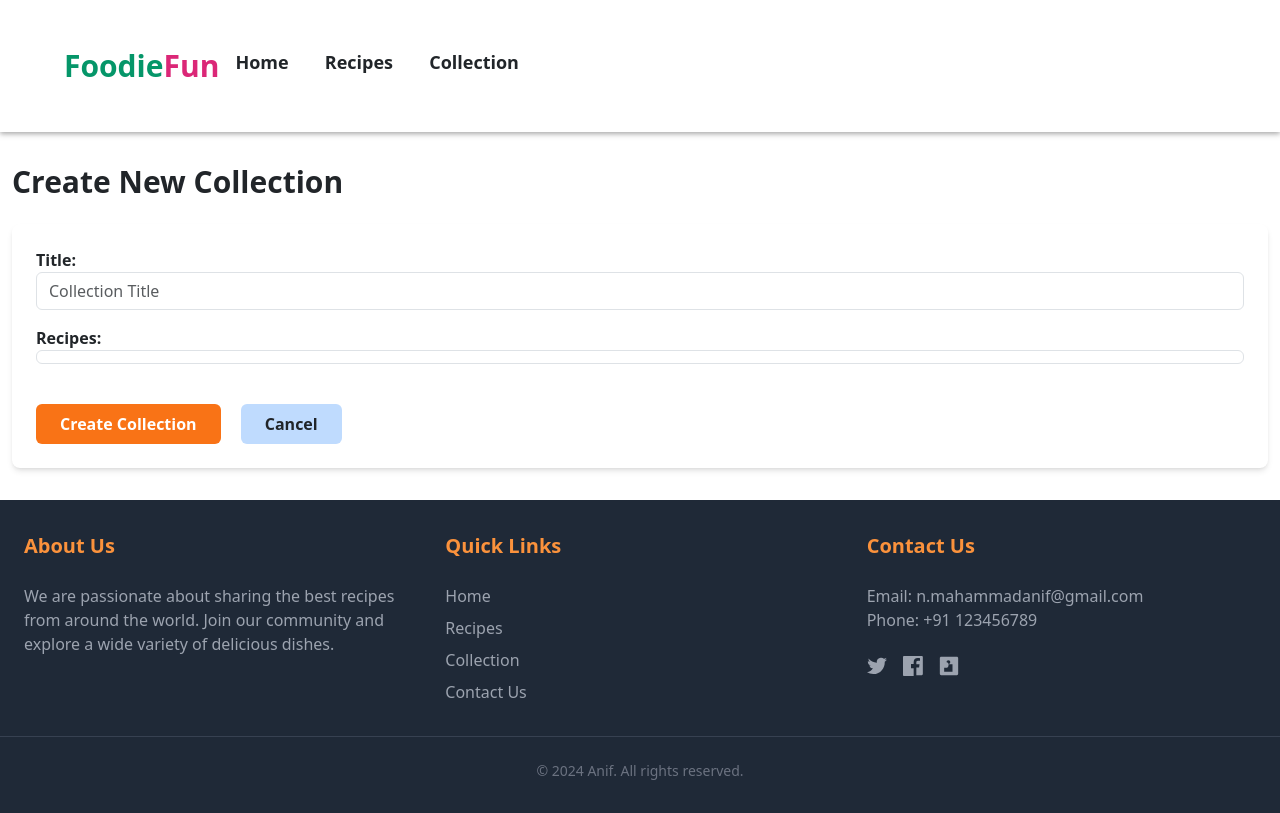
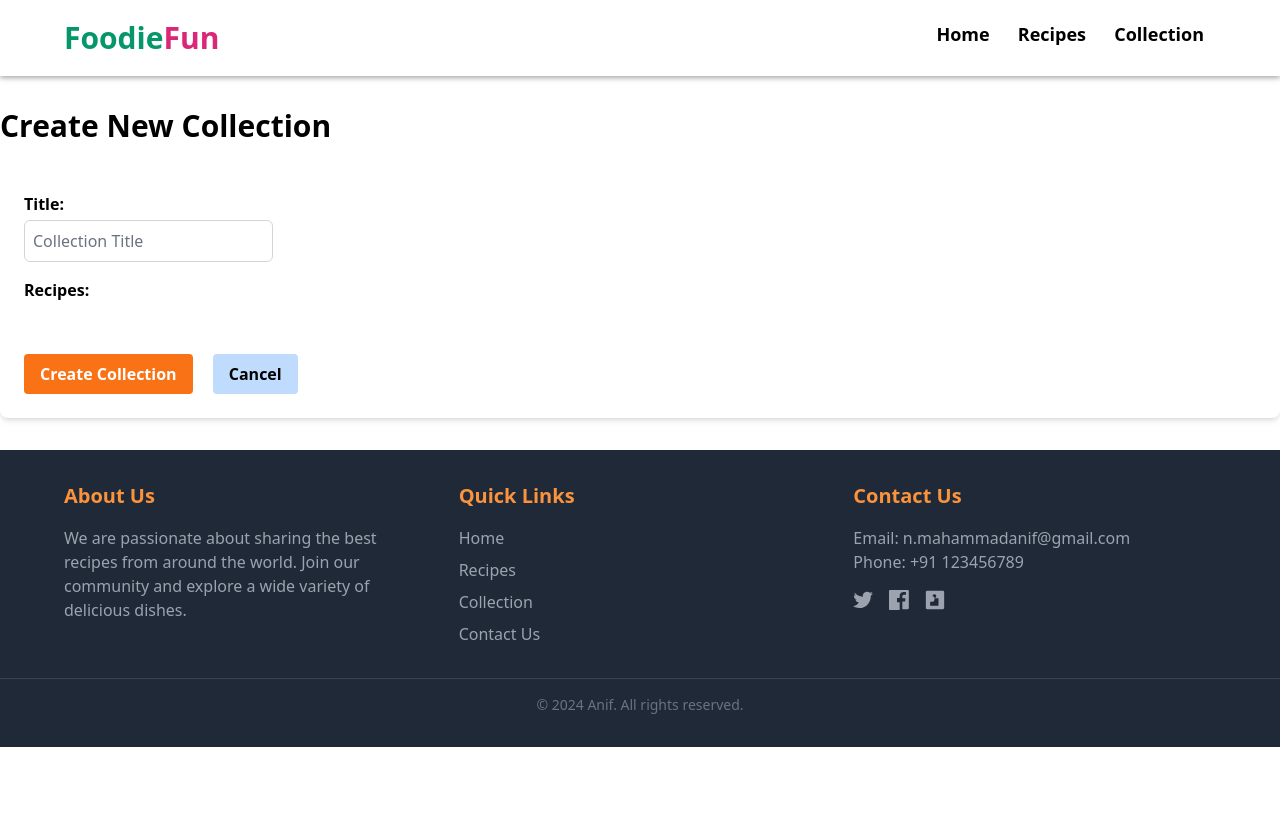
Before and after one commit to Anif7/Recipe_App, a Django app: page /collection/create/ in a window 1280 px wide. After the commit the page ends 747 px from the top, so only its background shows below. Run offline with Django 5.2, Linux system fonts and the light colour scheme; data that the repository does not hold is empty; some libraries are stand-ins or nearby versions.

Commit message:
Change Bootstrap css to Tailwind in form

```diff
--- a/recipes/templates/base.html
+++ b/recipes/templates/base.html
@@ -12,13 +12,13 @@
     <script src="https://cdn.tailwindcss.com"></script>
     <script src="https://cdn.tailwindcss.com?plugins=forms,typography,aspect-ratio,line-clamp,container-queries"></script>
     <link rel="stylesheet" href="https://cdnjs.cloudflare.com/ajax/libs/font-awesome/6.6.0/css/all.min.css" integrity="sha512-Kc323vGBEqzTmouAECnVceyQqyqdsSiqLQISBL29aUW4U/M7pSPA/gEUZQqv1cwx4OnYxTxve5UMg5GT6L4JJg==" crossorigin="anonymous" referrerpolicy="no-referrer" />
-    <link rel="stylesheet" href="{% static 'css/home.css/' %}">
+    <link rel="stylesheet" href="{% static 'css/home.css' %}">
     <link rel="stylesheet" href="https://cdnjs.cloudflare.com/ajax/libs/trix/1.3.1/trix.min.css">
     <script src="https://cdnjs.cloudflare.com/ajax/libs/trix/1.3.1/trix.min.js"></script>
     {%block extra_head %}{%endblock extra_head%}
   </head>
   <body class="">
-    <nav class="nav">
+    <nav class="nav_bar">
       <div class="flex justify-between px-16 py-5">
         <a href="{%url 'recipe:home_page' %}" class="text-3xl text-emerald-600 font-bold"
           >Foodie<span class="text-pink-600">Fun</span></a
--- a/recipes/templates/collection/collection_form.html
+++ b/recipes/templates/collection/collection_form.html
@@ -1,7 +1,4 @@
 {% extends 'base.html' %}
-{%block extra_head %}
-<link href="https://cdn.jsdelivr.net/npm/bootstrap@5.3.3/dist/css/bootstrap.min.css" rel="stylesheet" integrity="sha384-QWTKZyjpPEjISv5WaRU9OFeRpok6YctnYmDr5pNlyT2bRjXh0JMhjY6hW+ALEwIH" crossorigin="anonymous">
-{%endblock extra_head%}
 {% block content %}
 <div class="container mx-auto py-8">
     <h1 class="text-3xl font-bold mb-6">
@@ -19,6 +16,3 @@
     </form>
 </div>
 {% endblock content %}
-{%block extra_script%}
-<script src="https://cdn.jsdelivr.net/npm/bootstrap@5.3.3/dist/js/bootstrap.bundle.min.js" integrity="sha384-YvpcrYf0tY3lHB60NNkmXc5s9fDVZLESaAA55NDzOxhy9GkcIdslK1eN7N6jIeHz" crossorigin="anonymous"></script>
-{%endblock extra_script%}
--- a/recipes/templates/includes/_forms.html
+++ b/recipes/templates/includes/_forms.html
@@ -1,26 +1,26 @@
 {% load widget_tweaks %}
 
 {% for field in form %}
-  <div class="form-group mb-3">
-    <span class="font-semibold">{{ field.label_tag }}</span>
+  <div class="mb-4">
+    <label class="font-semibold block mb-1">{{ field.label_tag }}</label>
 
     {% if form.is_bound %}
       {% if field.errors %}
-        {% render_field field class="form-control is-invalid" %}
+        {% render_field field class="border-red-500 bg-red-50 rounded-md p-2 focus:outline-none focus:ring-2 focus:ring-red-500" %}
         {% for error in field.errors %}
-          <div class="invalid-feedback">
+          <p class="text-red-500 text-sm mt-1">
             {{ error }}
-          </div>
+          </p>
         {% endfor %}
       {% else %}
-        {% render_field field class="form-control is-valid" %}
+        {% render_field field class="border-green-500 bg-green-50 rounded-md p-2 focus:outline-none focus:ring-2 focus:ring-green-500" %}
       {% endif %}
     {% else %}
-      {% render_field field class="form-control" %}
+      {% render_field field class="border-gray-300 rounded-md p-2 focus:outline-none focus:ring-2 focus:ring-blue-500" %}
     {% endif %}
 
     {% if field.help_text %}
-      <small class="form-text text-muted">
+      <small class="text-gray-500">
         {{ field.help_text }}
       </small>
     {% endif %}
--- a/static/css/home.css
+++ b/static/css/home.css
@@ -1,3 +1,3 @@
-.nav {
+.nav_bar {
     box-shadow: 0px 2px 5px rgba(85, 85, 85, 0.5);
 }
```
